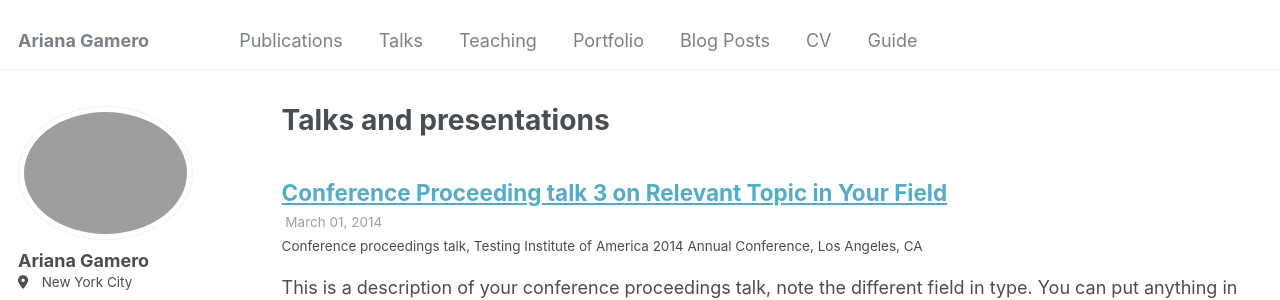
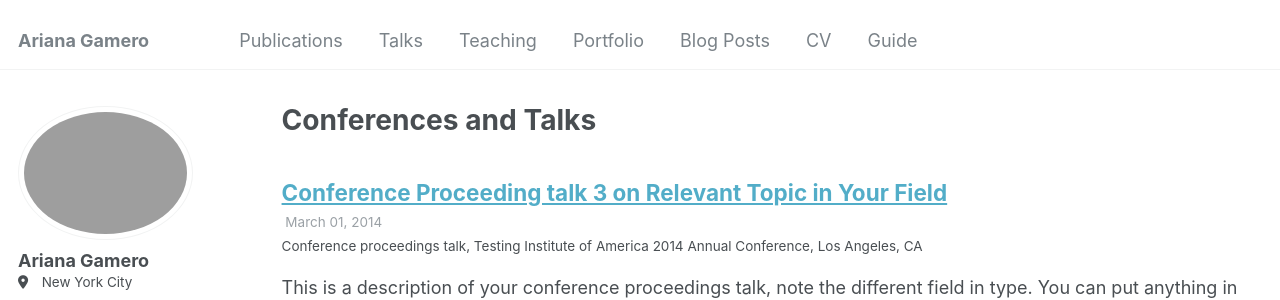
Before and after one commit to arianagamero11/arianagamero11.github.io, a Jekyll site: the page built from _pages/talks.html, in a window 1280 px wide and 1288 px high. Shown: the top 300 px of the window. Built offline with Jekyll 4.4.1, drawn with Linux system fonts in a browser that asks for light colours; some web fonts are replaced.

Commit message:
Update talks.html

```diff
--- a/_pages/talks.html
+++ b/_pages/talks.html
@@ -1,7 +1,7 @@
 ---
 layout: archive
-title: "Talks and presentations"
-permalink: /talks/
+title: "Conferences and Talks"
+permalink: /conferences&talks/
 author_profile: true
 ---
 
```
